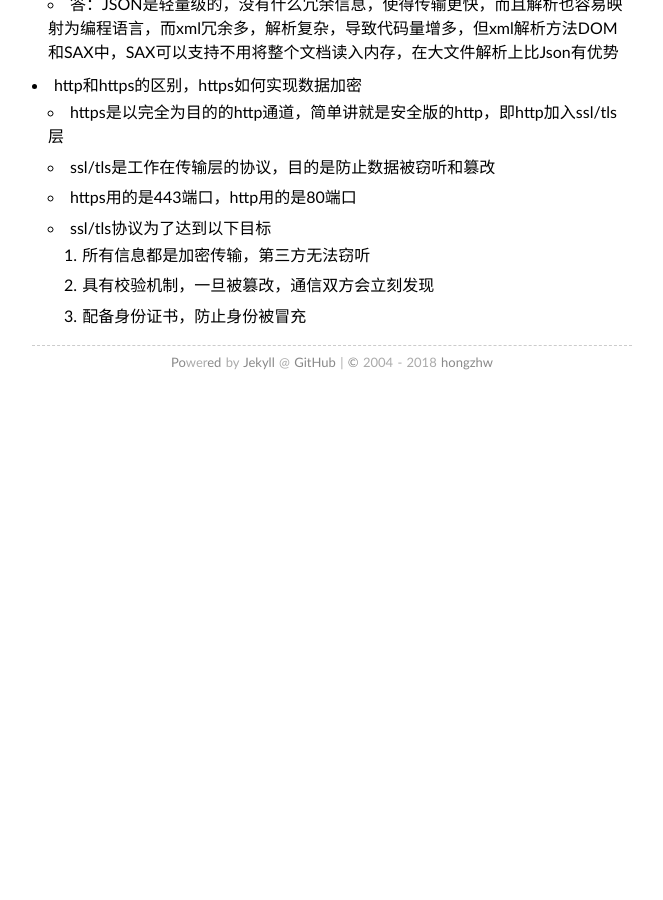
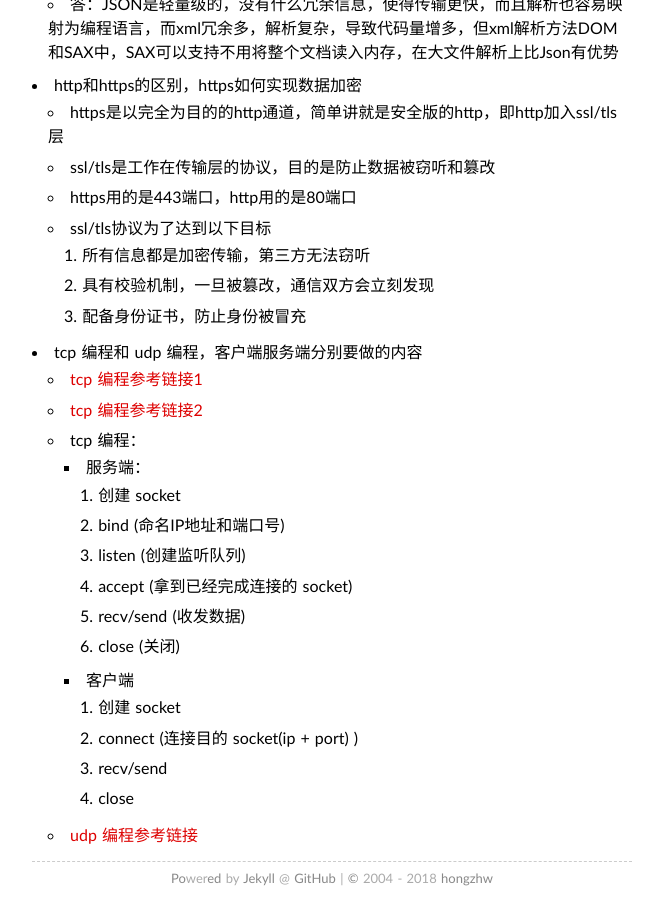
Before and after one commit to hongzhw/hongzhw.github.io, a Jekyll site: the page built from assets/notes/网络笔记.md, in a window 1280 px wide and 900 px high, scrolled down 2530 px. Shown: the whole window, without its empty margins (308-971 px from the left). Built offline with Jekyll 4.4.1, drawn with Linux system fonts in a browser that asks for light colours; our own code applies the rules of GitHub Pages for plain Markdown files; before the commit the page ends 2935 px from its top, so only the background shows below that.

Commit message:
update notes

```diff
--- a/assets/notes/网络笔记.md
+++ b/assets/notes/网络笔记.md
@@ -72,3 +72,21 @@
     1. 所有信息都是加密传输，第三方无法窃听
     2. 具有校验机制，一旦被篡改，通信双方会立刻发现
     3. 配备身份证书，防止身份被冒充
+
+* tcp 编程和 udp 编程，客户端服务端分别要做的内容
+  * [tcp 编程参考链接1](https://blog.csdn.net/zzzzzeenngg/article/details/78509650)
+  * [tcp 编程参考链接2](https://www.cnblogs.com/hysum/p/7531529.html)
+  * tcp 编程：
+    * 服务端：
+      1. 创建 socket
+      2. bind (命名IP地址和端口号)
+      3. listen (创建监听队列)
+      4. accept (拿到已经完成连接的 socket)
+      5. recv/send (收发数据)
+      6. close (关闭)
+    * 客户端
+      1. 创建 socket
+      2. connect (连接目的 socket(ip + port) )
+      3. recv/send
+      4. close
+  * [udp 编程参考链接](https://www.cnblogs.com/skyfsm/p/6287787.html)
```
Also changed, not shown: assets/notes/操作系统.md (+4 -2 lines), assets/notes/服务端面试准备.md (+1 -0 lines).
